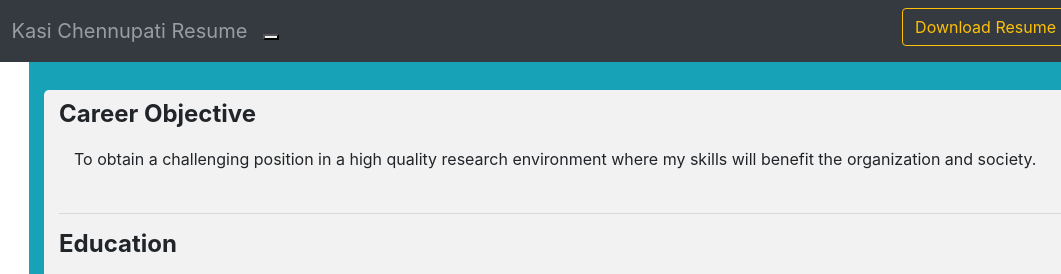
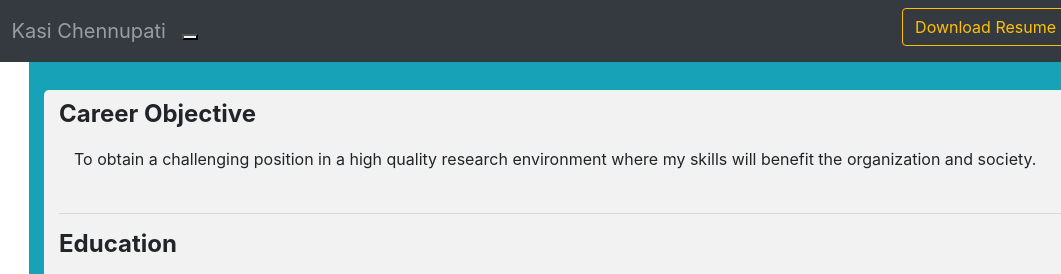
Before and after one commit to KasiChennupati/kasichennupati.github.io, a plain HTML site: page index.html in a window 1280 px wide. Shown: the top 274 px of the page, 41-1102 px from the left. Drawn offline with nearby package versions, Linux system fonts and the light colour scheme.

Commit message:
Update index.html

```diff
--- a/index.html
+++ b/index.html
@@ -29,7 +29,7 @@
     <nav class="navbar navbar-expand-sm bg-dark navbar-dark  fixed-top">
 
       <a class="navbar-brand" href="index.html" title="KC Logo"><img src="assets/KC_logo_empty.png" style="height: 30px;" alt="KC"></a>
-      <a class="navbar-brand navbar-text" href="index.html">Kasi Chennupati Resume</a>
+      <a class="navbar-brand navbar-text" href="index.html">Kasi Chennupati</a>
 
       <div class="navbar-header">
         <button type="button" class="navbar-toggle" data-toggle="collapse" data-target="#myNavbar">
```
